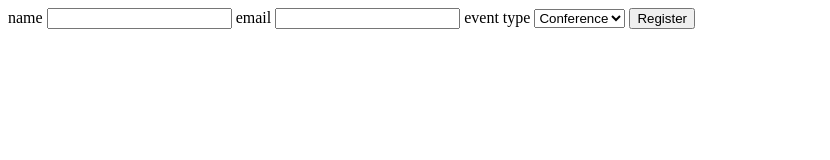
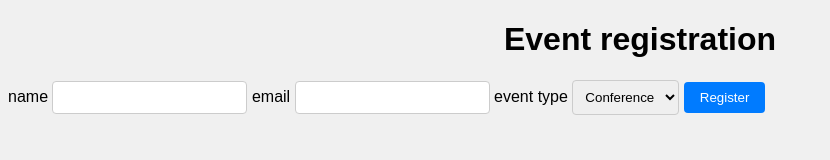
Before and after one commit to Sriram7-G/Eventreg, a plain HTML site: page index.html in a window 1280 px wide. Shown: the whole page, without its empty margins (0-830 px from the left). Drawn offline with Linux system fonts and the light colour scheme.

Commit message:
added style and changed head

```diff
--- a/index.html
+++ b/index.html
@@ -4,8 +4,11 @@
         <title>
             Event registration
         </title>
+        <link rel="stylesheet" href="style.css">
     </head>
     <body>
+        <h1>
+            Event registration</h1>
         <label>
             name
         </label>
--- /dev/null
+++ b/style.css
@@ -0,0 +1,25 @@
+h1{
+    text-align: center;
+}
+body{
+    background-color: #f0f0f0;
+    font-family: Arial, sans-serif;
+}
+input{
+    border: 1px solid #ccc;
+    border-radius: 4px;
+    padding: 8px;
+}
+select{
+    border: 1px solid #ccc;
+    border-radius: 4px;
+    padding: 8px;
+}
+button{
+    background-color: #007bff;
+    color: white;
+    border: none;
+    border-radius: 4px;
+    padding: 8px 16px;
+    cursor: pointer;
+}
```
